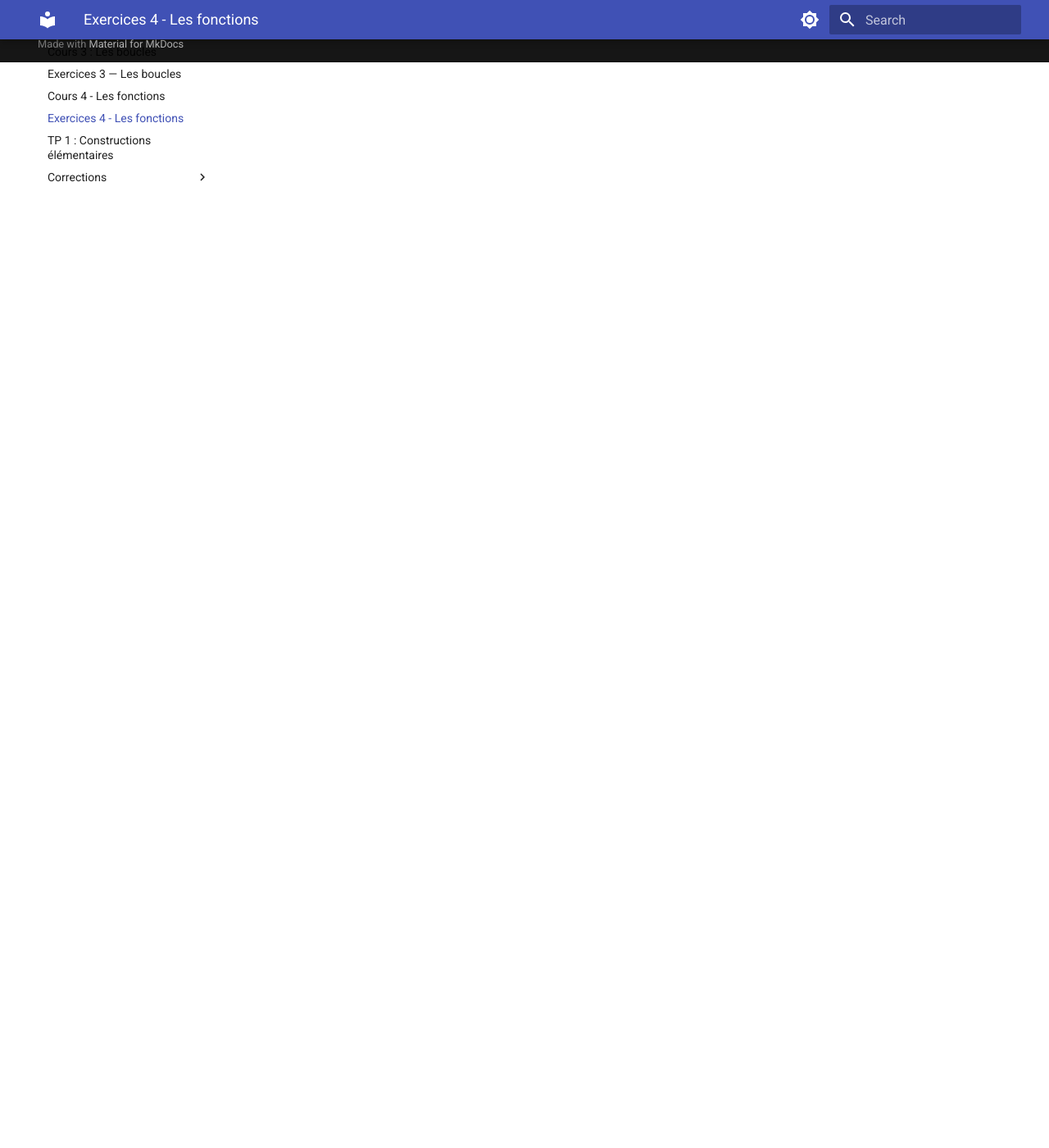
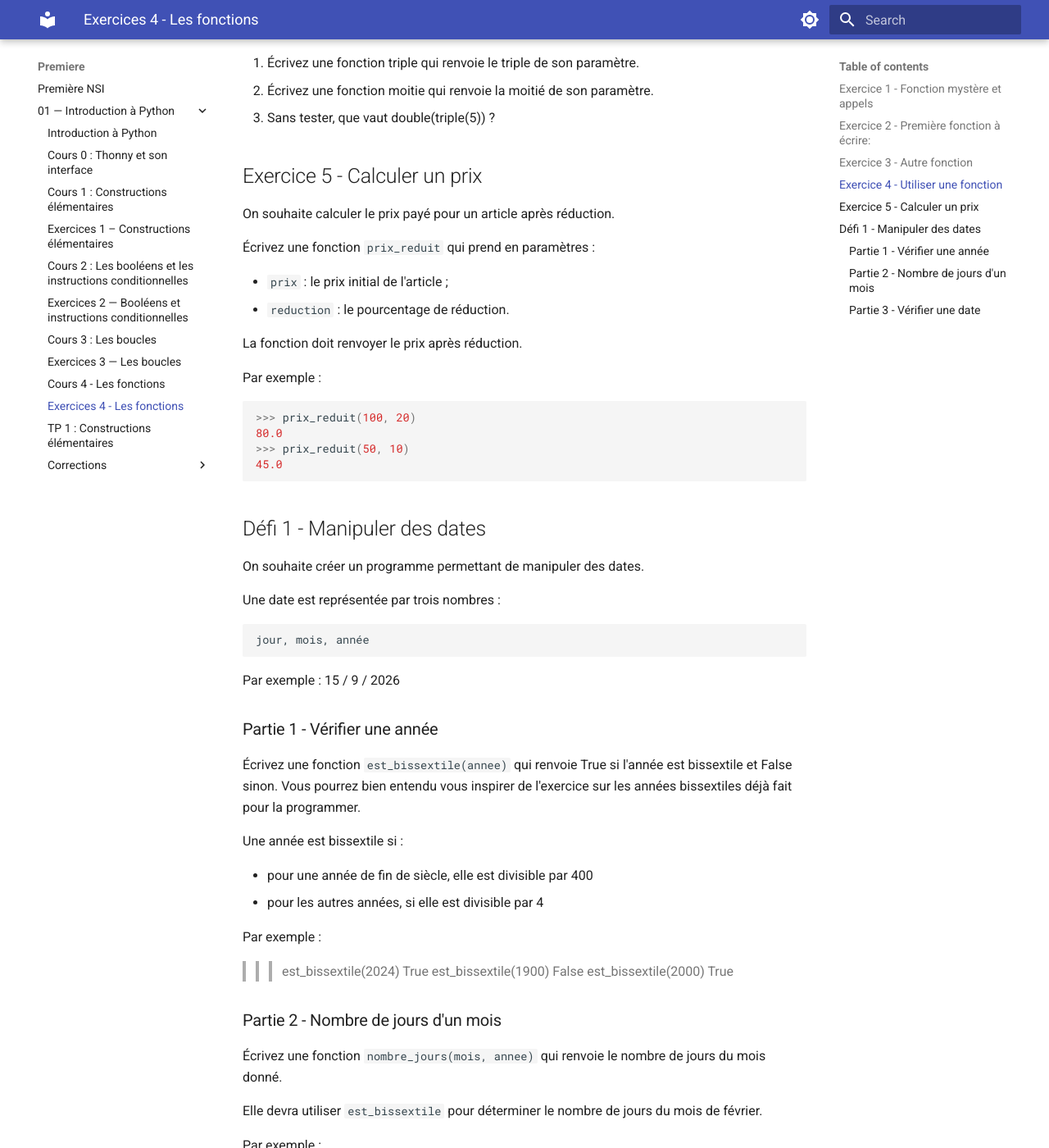
Before and after one commit to ProfD1FO/SNT-NSI-Lecouvez, an MkDocs documentation site: the page built from docs/premiere/1-intro_python/8-exos_fonctions.md, in a window 1280 px wide and 1400 px high, scrolled down 1324 px. Shown: the whole window at 82% size. Built offline with MkDocs 1.6.1 and Material for MkDocs 9.7.7, drawn with Linux system fonts in a browser that asks for light colours; some of the changed text lies outside the part shown.

Commit message:
Exos fonctions

````diff
--- a/docs/premiere/1-intro_python/8-exos_fonctions.md
+++ b/docs/premiere/1-intro_python/8-exos_fonctions.md
@@ -36,3 +36,108 @@ Ecrivez une fonction nommée `plus_grand` qui prend en paramètre deux valeurs c
 >>> plus_grand(2, 2)
 2
 ```
+
+## Exercice 4 - Utiliser une fonction
+
+On considère la fonction suivante :
+
+```python
+def double(x):
+    return 2 * x
+```
+
+1. Que renvoient les appels suivants ?
+
+```python
+>>> double(4)
+>>> double(15)
+>>> double(-3)
+```
+
+2. Écrivez une fonction triple qui renvoie le triple de son paramètre.
+3. Écrivez une fonction moitie qui renvoie la moitié de son paramètre.
+4. Sans tester, que vaut double(triple(5)) ?
+
+
+## Exercice 5 - Calculer un prix
+
+On souhaite calculer le prix payé pour un article après réduction.
+
+Écrivez une fonction `prix_reduit` qui prend en paramètres :
+
+- `prix` : le prix initial de l'article ;
+- `reduction` : le pourcentage de réduction.
+
+La fonction doit renvoyer le prix après réduction.
+
+Par exemple :
+
+```python
+>>> prix_reduit(100, 20)
+80.0
+>>> prix_reduit(50, 10)
+45.0
+```
+
+## Défi 1 - Manipuler des dates
+
+On souhaite créer un programme permettant de manipuler des dates.
+
+Une date est représentée par trois nombres :
+
+```text
+jour, mois, année
+```
+
+Par exemple :
+15 / 9 / 2026
+
+### Partie 1 - Vérifier une année
+
+Écrivez une fonction `est_bissextile(annee)` qui renvoie True si l'année est bissextile et False sinon. Vous pourrez bien entendu vous inspirer de l'exercice sur les années bissextiles déjà fait pour la programmer.
+
+Une année est bissextile si :
+
+- pour une année de fin de siècle, elle est divisible par 400
+- pour les autres années, si elle est divisible par 4
+
+Par exemple :
+
+>>> est_bissextile(2024)
+True
+>>> est_bissextile(1900)
+False
+>>> est_bissextile(2000)
+True
+
+### Partie 2 - Nombre de jours d'un mois
+
+Écrivez une fonction `nombre_jours(mois, annee)` qui renvoie le nombre de jours du mois donné.
+
+Elle devra utiliser `est_bissextile` pour déterminer le nombre de jours du mois de février.
+
+Par exemple :
+
+>>> nombre_jours(2, 2024)
+29
+>>> nombre_jours(2, 2025)
+28
+>>> nombre_jours(4, 2026)
+30
+
+### Partie 3 - Vérifier une date
+
+Écrivez une fonction `date_valide(jour, mois, annee)` qui renvoie True si la date est valide et False sinon.
+
+Cette fonction devra utiliser `nombre_jours`.
+
+Par exemple :
+
+```python
+>>> est_bissextile(2024)
+True
+>>> est_bissextile(1900)
+False
+>>> est_bissextile(2000)
+True
+```
````
Also changed, not shown: docs/premiere/1-intro_python/7-fonctions.md (+62 -59 lines), 1 other file.
